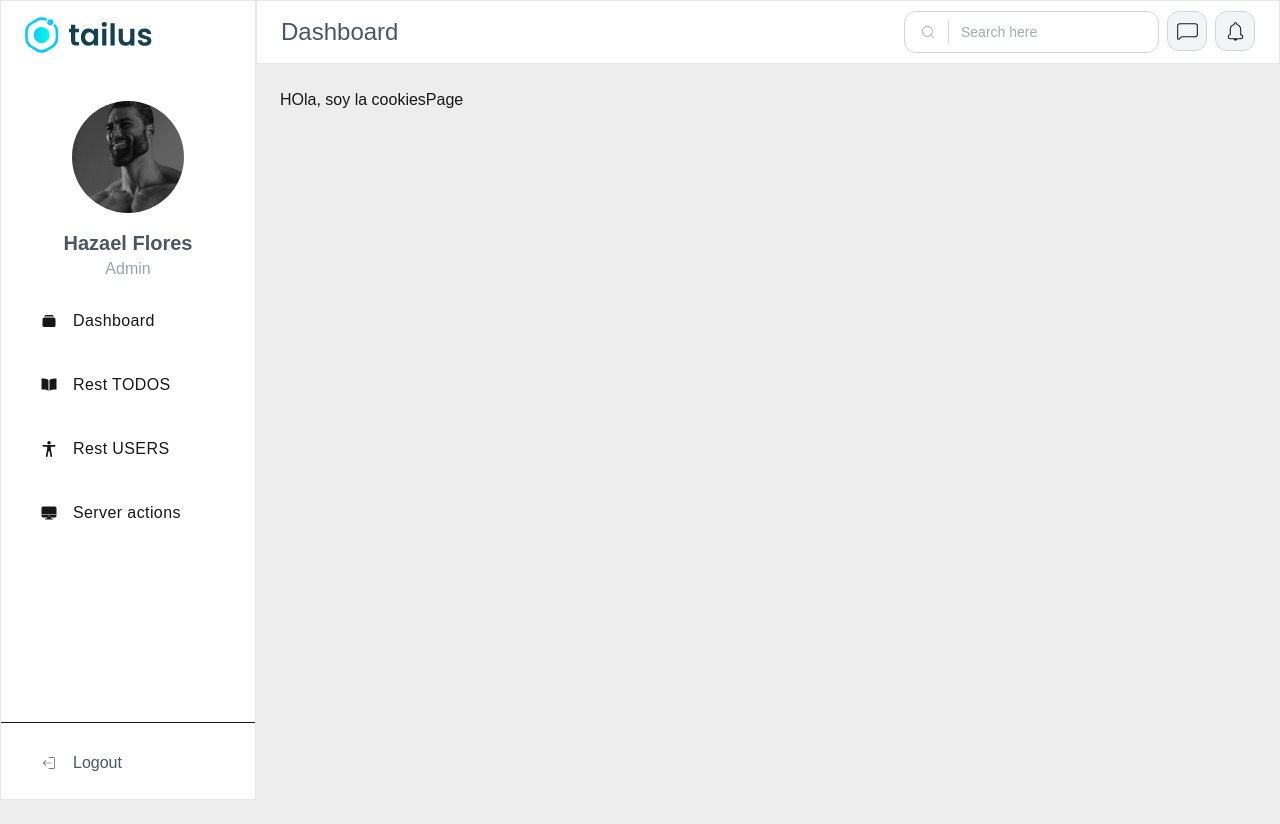
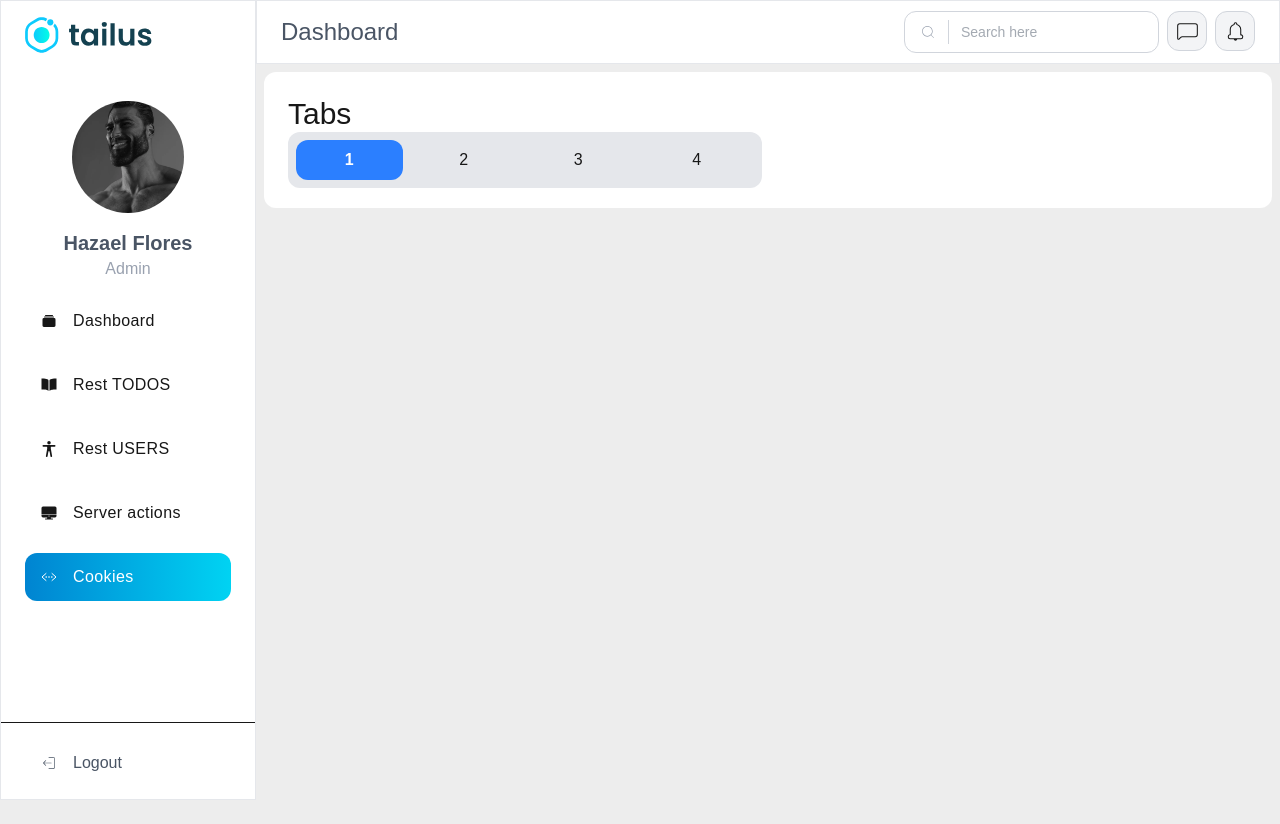
Before and after one commit to HazaFG/admin-todos, a Next.js app: page /dashboard/cookies in a window 1280 px wide. Built offline with nearby package versions, Linux system fonts and the light colour scheme.

Commit message:
TabBar diseno listo, muy bonito

```diff
--- a/src/app/dashboard/cookies/page.tsx
+++ b/src/app/dashboard/cookies/page.tsx
@@ -1,9 +1,19 @@
+import { TabBar } from "@/components/TabBar"
+
+export const metadata = {
+  title: 'Cookies Page',
+  description: 'Esta es la cookies page'
+}
+
 export default function CookiesPage() {
   return (
     <>
-      <h1>
-        HOla, soy la cookiesPage
-      </h1>
+      <div className="grid grid-cols-1 sm: grid-cols-2 gap-3">
+        <div className="flex flex-col ">
+          <span className="text-3xl">Tabs</span>
+          <TabBar />
+        </div>
+      </div>
     </>
   )
 }
--- a/src/app/dashboard/layout.tsx
+++ b/src/app/dashboard/layout.tsx
@@ -12,7 +12,7 @@
       {/* Main Layout content - Contenido principal del Layout */}
       <div className="ml-auto mb-6 lg:w-[75%] xl:w-[80%] 2xl:w-[85%] min-h-screen">
         <TopMenu />
-        <div className="px-6 pt-6">
+        <div className="px-6 pt-6 bg-white p-2 m-2 rounded-xl pb-5">
           {children}
         </div>
       </div>
--- a/src/components/Sidebar.tsx
+++ b/src/components/Sidebar.tsx
@@ -2,7 +2,7 @@
 import Image from 'next/image'
 import { CiLogout, } from 'react-icons/ci';
 import { SidebarItem } from './SidebarItem';
-import { IoBody, IoDesktop, IoBookSharp, IoAlbums } from 'react-icons/io5';
+import { IoBody, IoDesktop, IoBookSharp, IoAlbums, IoCodeWorkingOutline } from 'react-icons/io5';
 
 const menuItems = [
   {
@@ -24,6 +24,11 @@
     path: '/dashboard/server-todos',
     title: 'Server actions',
     icon: <IoDesktop width={30} />
+  },
+  {
+    path: '/dashboard/cookies',
+    title: 'Cookies',
+    icon: <IoCodeWorkingOutline width={30} />
   },
 ]
 
--- /dev/null
+++ b/src/components/TabBar.tsx
@@ -0,0 +1,39 @@
+'use client'
+
+import { useState } from "react";
+
+interface Props {
+  currentTab?: number;
+  tabOptions?: number[];
+}
+
+export const TabBar = ({ currentTab = 1, tabOptions = [1, 2, 3, 4] }: Props) => {
+
+  const [selected, setSelected] = useState(currentTab)
+
+  const onTabSelected = (tab: number) => {
+    setSelected(tab)
+  }
+
+  return (
+    <div className={`
+        grid w-full space-x-2 rounded-xl bg-gray-200 p-2
+        grid-cols-4`
+    }>
+      {
+        tabOptions.map(tab => (
+          <div key={tab}>
+            <input
+              checked={selected === tab}
+              onChange={() => { }}
+              type="radio"
+              id={tab.toString()}
+              className="peer hidden"
+            />
+            <label onClick={() => onTabSelected(tab)} className="block cursor-pointer select-none rounded-xl p-2 text-center peer-checked:bg-blue-500 peer-checked:font-bold peer-checked:text-white transition-all">{tab}</label>
+          </div>
+        ))
+      }
+    </div>
+  )
+}
```
